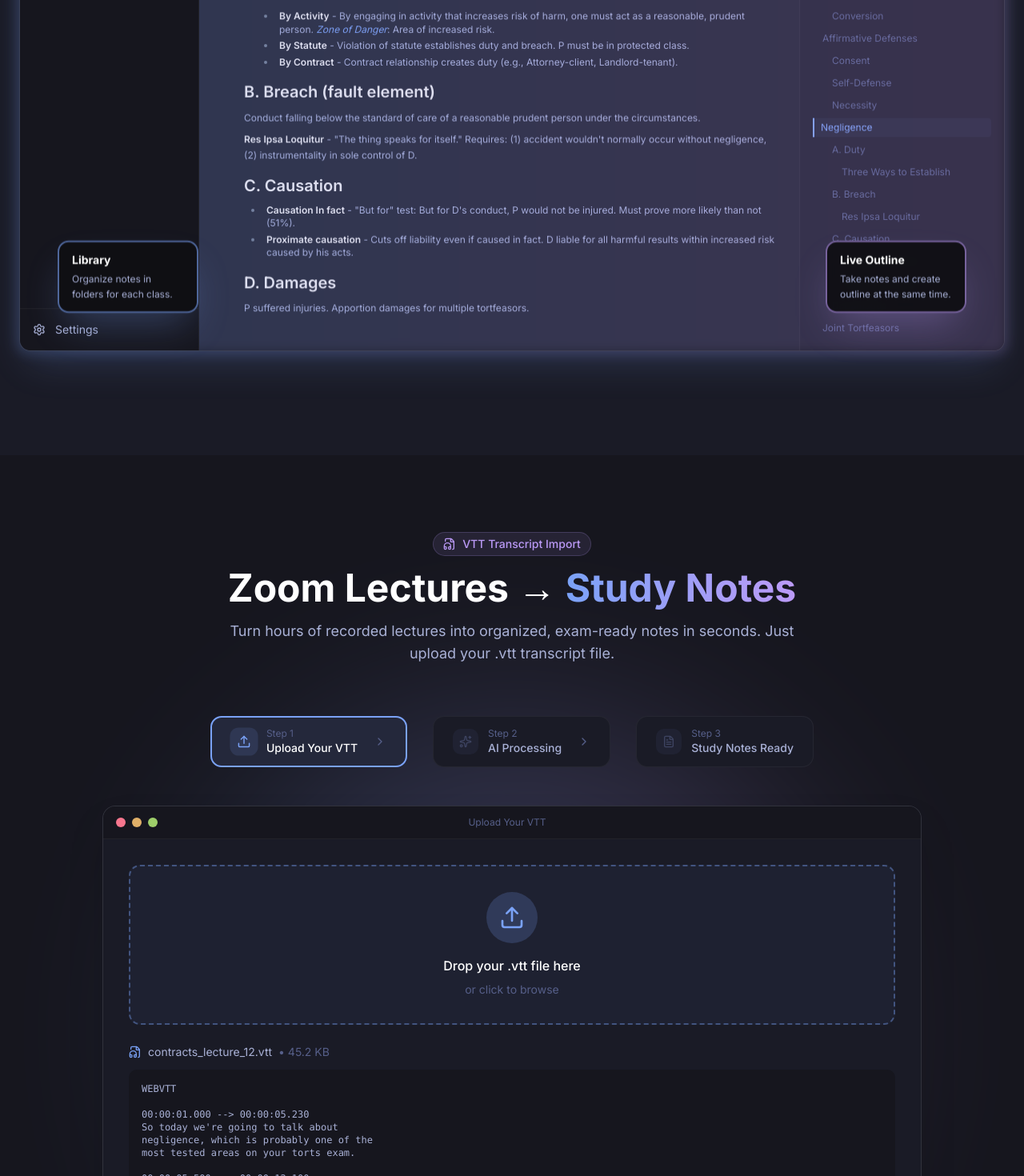
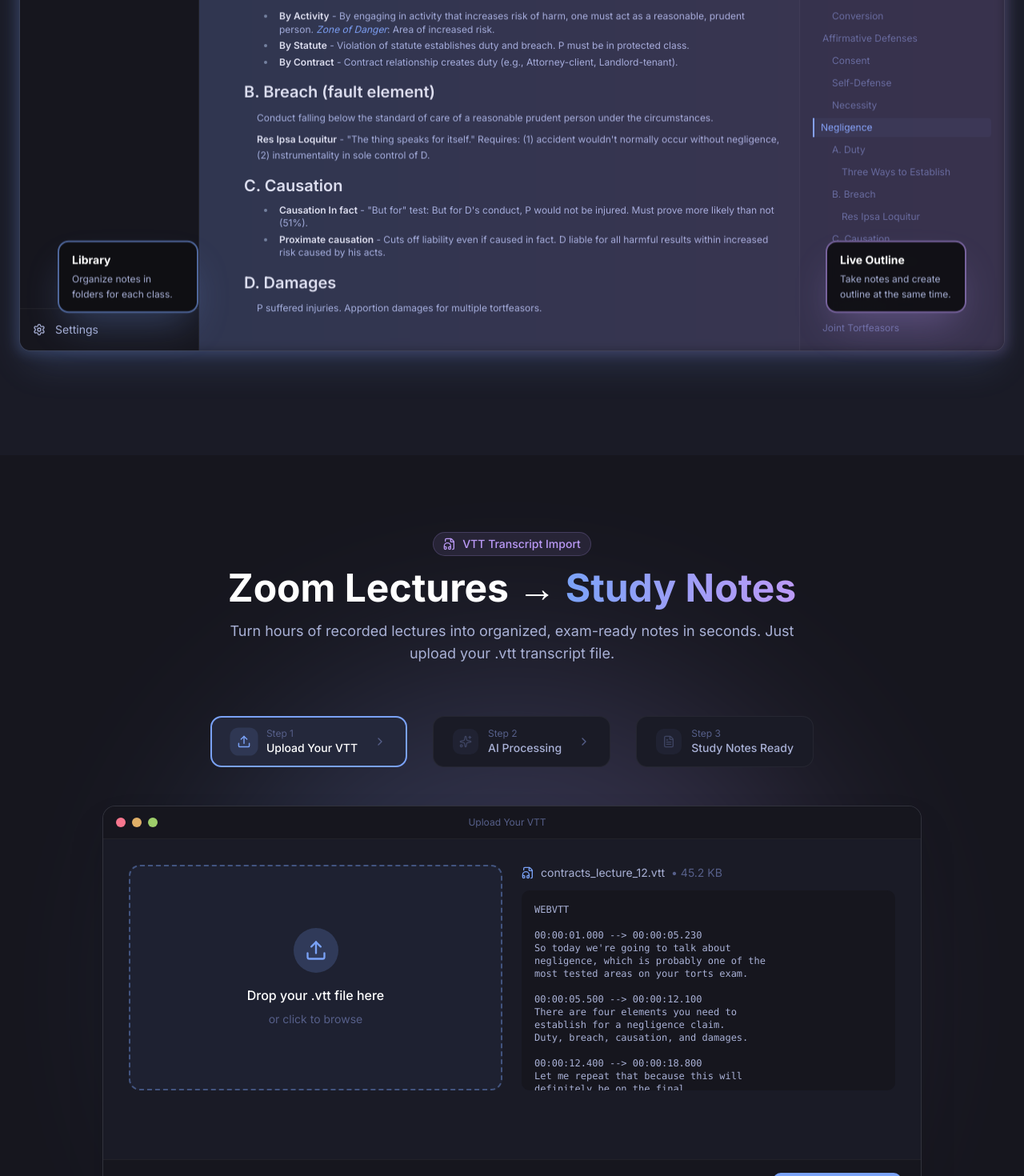
Before and after one commit to alex-pober/law-maxxing, a Next.js app: page / in a window 1280 px wide. Shown: the part 920-2390 px from the top of the page at 80% size. Built offline with nearby package versions, Linux system fonts and the light colour scheme; no server answers.

Commit message:
markdown styling fixes and TOC duplicate highlight fixes

```diff
--- a/app/globals.css
+++ b/app/globals.css
@@ -184,49 +184,18 @@
   @apply text-sm font-medium mt-2 mb-2 text-muted-foreground leading-snug;
 }
 
-/* Base list styles - match h2 indentation by default */
+/* Base list styles - padding is for bullet/number space only.
+   Heading-level indentation is handled via margin-left in the general sibling rules below */
 .prose ul {
   @apply list-disc my-2;
-  padding-left: calc(1rem + 1.5rem); /* ml-4 equivalent + bullet space */
+  padding-left: 1.5rem; /* bullet space only */
   margin-left: 0;
 }
 
 .prose ol {
   @apply list-decimal my-2;
-  padding-left: calc(1rem + 1.5rem);
+  padding-left: 1.5rem; /* number space only */
   margin-left: 0;
-}
-
-/* Lists following h2 - already at ml-4, add list indent */
-.prose h2 + ul,
-.prose h2 + ol,
-.prose h2 + p + ul,
-.prose h2 + p + ol {
-  padding-left: calc(1rem + 1.5rem);
-}
-
-/* Lists following h3 - match ml-8 */
-.prose h3 + ul,
-.prose h3 + ol,
-.prose h3 + p + ul,
-.prose h3 + p + ol {
-  padding-left: calc(2rem + 1.5rem);
-}
-
-/* Lists following h4 - match ml-12 */
-.prose h4 + ul,
-.prose h4 + ol,
-.prose h4 + p + ul,
-.prose h4 + p + ol {
-  padding-left: calc(3rem + 1.5rem);
-}
-
-/* Lists following h5 - match ml-16 */
-.prose h5 + ul,
-.prose h5 + ol,
-.prose h5 + p + ul,
-.prose h5 + p + ol {
-  padding-left: calc(4rem + 1.5rem);
 }
 
 /* Nested lists - add indentation relative to parent */
@@ -304,85 +273,52 @@
   @apply my-2 leading-relaxed;
 }
 
-/* Paragraphs following headings - indent to match parent heading */
-/* Paragraphs under h2 (ml-4) */
-.prose h2 + p,
-.prose h2 + p + p,
-.prose h2 + p + p + p,
-.prose h2 + p + p + p + p,
-.prose h2 + p + p + p + p + p,
-.prose h2 + p + p + p + p + p + p,
-.prose h2 + p + p + p + p + p + p + p,
-.prose h2 + p + p + p + p + p + p + p + p,
-.prose h2 + p + p + p + p + p + p + p + p + p,
-.prose h2 + p + p + p + p + p + p + p + p + p + p,
-.prose h2 + ul + p,
-.prose h2 + ul + p + p,
-.prose h2 + ul + p + p + p,
-.prose h2 + ol + p,
-.prose h2 + ol + p + p,
-.prose h2 + ol + p + p + p {
-  margin-left: 1rem; /* ml-4 */
+/* Paragraphs/lists following headings - indent to match parent heading level.
+   Uses general sibling selector (~) to match ANY content after a heading.
+
+   Order matters: rules declared LATER in CSS win when specificity is equal.
+   So h1 must be first (reset), then h2 → h3 → h4 → h5.
+
+   LIMITATION: CSS cannot determine the "nearest preceding heading" - it only
+   knows that SOME heading exists before the content. This works correctly when
+   headings follow logical hierarchy (h1 → h2 → h3). However, if you jump back
+   up (h3 then h2), content after the h2 will still match h3 ~ p (declared later),
+   giving incorrect indentation. For such documents, JavaScript-based class
+   assignment would be needed. */
+
+/* Reset: content after h1 gets no indentation (declared first, lowest priority) */
+.prose h1 ~ p,
+.prose h1 ~ ul,
+.prose h1 ~ ol {
+  margin-left: 0;
 }
 
-/* Paragraphs under h3 (ml-8) */
-.prose h3 + p,
-.prose h3 + p + p,
-.prose h3 + p + p + p,
-.prose h3 + p + p + p + p,
-.prose h3 + p + p + p + p + p,
-.prose h3 + p + p + p + p + p + p,
-.prose h3 + p + p + p + p + p + p + p,
-.prose h3 + p + p + p + p + p + p + p + p,
-.prose h3 + p + p + p + p + p + p + p + p + p,
-.prose h3 + p + p + p + p + p + p + p + p + p + p,
-.prose h3 + ul + p,
-.prose h3 + ul + p + p,
-.prose h3 + ul + p + p + p,
-.prose h3 + ol + p,
-.prose h3 + ol + p + p,
-.prose h3 + ol + p + p + p {
-  margin-left: 2rem; /* ml-8 */
+/* Content after h2 gets ml-4 */
+.prose h2 ~ p,
+.prose h2 ~ ul,
+.prose h2 ~ ol {
+  margin-left: 1rem;
 }
 
-/* Paragraphs under h4 (ml-12) */
-.prose h4 + p,
-.prose h4 + p + p,
-.prose h4 + p + p + p,
-.prose h4 + p + p + p + p,
-.prose h4 + p + p + p + p + p,
-.prose h4 + p + p + p + p + p + p,
-.prose h4 + p + p + p + p + p + p + p,
-.prose h4 + p + p + p + p + p + p + p + p,
-.prose h4 + p + p + p + p + p + p + p + p + p,
-.prose h4 + p + p + p + p + p + p + p + p + p + p,
-.prose h4 + ul + p,
-.prose h4 + ul + p + p,
-.prose h4 + ul + p + p + p,
-.prose h4 + ol + p,
-.prose h4 + ol + p + p,
-.prose h4 + ol + p + p + p {
-  margin-left: 3rem; /* ml-12 */
+/* Content after h3 gets ml-8 (overrides h2 if h3 comes later in document) */
+.prose h3 ~ p,
+.prose h3 ~ ul,
+.prose h3 ~ ol {
+  margin-left: 2rem;
 }
 
-/* Paragraphs under h5 (ml-16) */
-.prose h5 + p,
-.prose h5 + p + p,
-.prose h5 + p + p + p,
-.prose h5 + p + p + p + p,
-.prose h5 + p + p + p + p + p,
-.prose h5 + p + p + p + p + p + p,
-.prose h5 + p + p + p + p + p + p + p,
-.prose h5 + p + p + p + p + p + p + p + p,
-.prose h5 + p + p + p + p + p + p + p + p + p,
-.prose h5 + p + p + p + p + p + p + p + p + p + p,
-.prose h5 + ul + p,
-.prose h5 + ul + p + p,
-.prose h5 + ul + p + p + p,
-.prose h5 + ol + p,
-.prose h5 + ol + p + p,
-.prose h5 + ol + p + p + p {
-  margin-left: 4rem; /* ml-16 */
+/* Content after h4 gets ml-12 */
+.prose h4 ~ p,
+.prose h4 ~ ul,
+.prose h4 ~ ol {
+  margin-left: 3rem;
+}
+
+/* Content after h5 gets ml-16 (highest priority, declared last) */
+.prose h5 ~ p,
+.prose h5 ~ ul,
+.prose h5 ~ ol {
+  margin-left: 4rem;
 }
 
 /* Tiptap Editor Styles */
--- a/components/marketing/Features.tsx
+++ b/components/marketing/Features.tsx
@@ -166,11 +166,11 @@ export function Features() {
                         {/* Content Area */}
                         <div className="p-6 md:p-8 min-h-[400px]">
                             {activeStep === 0 && (
-                                <div className="space-y-6">
+                                <div className="grid md:grid-cols-2 gap-6">
                                     {/* Upload Zone */}
-                                    <div className="border-2 border-dashed border-[#7aa2f7]/40 rounded-xl p-8 text-center bg-[#7aa2f7]/5 hover:bg-[#7aa2f7]/10 transition-colors cursor-pointer">
-                                        <div className="w-16 h-16 rounded-full bg-[#7aa2f7]/20 flex items-center justify-center mx-auto mb-4">
-                                            <Upload className="w-8 h-8 text-[#7aa2f7]" />
+                                    <div className="border-2 border-dashed border-[#7aa2f7]/40 rounded-xl p-6 text-center bg-[#7aa2f7]/5 hover:bg-[#7aa2f7]/10 transition-colors cursor-pointer flex flex-col items-center justify-center min-h-[280px]">
+                                        <div className="w-14 h-14 rounded-full bg-[#7aa2f7]/20 flex items-center justify-center mb-4">
+                                            <Upload className="w-7 h-7 text-[#7aa2f7]" />
                                         </div>
                                         <p className="text-white font-medium mb-2">Drop your .vtt file here</p>
                                         <p className="text-[#565f89] text-sm">or click to browse</p>
@@ -183,7 +183,7 @@ export function Features() {
                                             <span>contracts_lecture_12.vtt</span>
                                             <span className="text-[#565f89]">• 45.2 KB</span>
                                         </div>
-                                        <div className="bg-[#16161e] rounded-lg p-4 font-mono text-xs text-[#a9b1d6] max-h-[180px] overflow-y-auto">
+                                        <div className="bg-[#16161e] rounded-lg p-4 font-mono text-xs text-[#a9b1d6] h-[250px] overflow-y-auto">
                                             <pre className="whitespace-pre-wrap">{vttPreview}</pre>
                                         </div>
                                     </div>
--- a/lib/tiptap-extensions.ts
+++ b/lib/tiptap-extensions.ts
@@ -9,11 +9,42 @@ function slugify(text: string): string {
         .replace(/^-+|-+$/g, '');
 }
 
+// Track slug counts per render cycle to generate unique IDs
+// Uses a WeakMap keyed by render key object for auto-cleanup
+const slugCounters = new WeakMap<object, Map<string, number>>();
+let currentRenderKey: object | null = null;
+
+function getUniqueSlug(text: string, renderKey: object): string {
+    const baseSlug = slugify(text);
+    if (!baseSlug) return '';
+
+    let counters = slugCounters.get(renderKey);
+    if (!counters) {
+        counters = new Map();
+        slugCounters.set(renderKey, counters);
+    }
+
+    const count = counters.get(baseSlug) || 0;
+    counters.set(baseSlug, count + 1);
+
+    // First occurrence gets the base slug, subsequent ones get -1, -2, etc.
+    return count === 0 ? baseSlug : `${baseSlug}-${count}`;
+}
+
 export const HeadingWithId = Heading.extend({
     renderHTML({ node, HTMLAttributes }) {
         const level = node.attrs.level;
         const text = node.textContent;
-        const id = slugify(text);
+
+        // Create a new render key for each render cycle
+        // This resets counters when the document re-renders
+        if (!currentRenderKey) {
+            currentRenderKey = {};
+            // Reset after this event loop (after all nodes rendered)
+            queueMicrotask(() => { currentRenderKey = null; });
+        }
+
+        const id = getUniqueSlug(text, currentRenderKey);
 
         return [
             `h${level}`,
```
